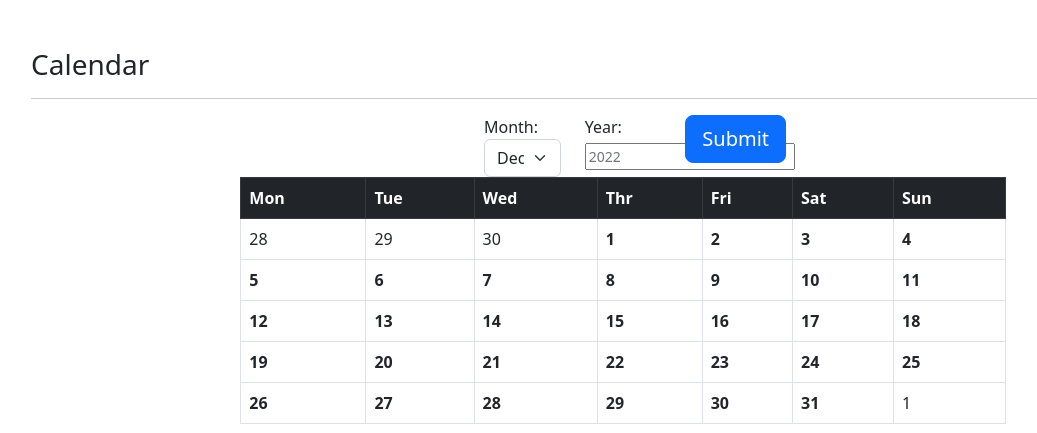
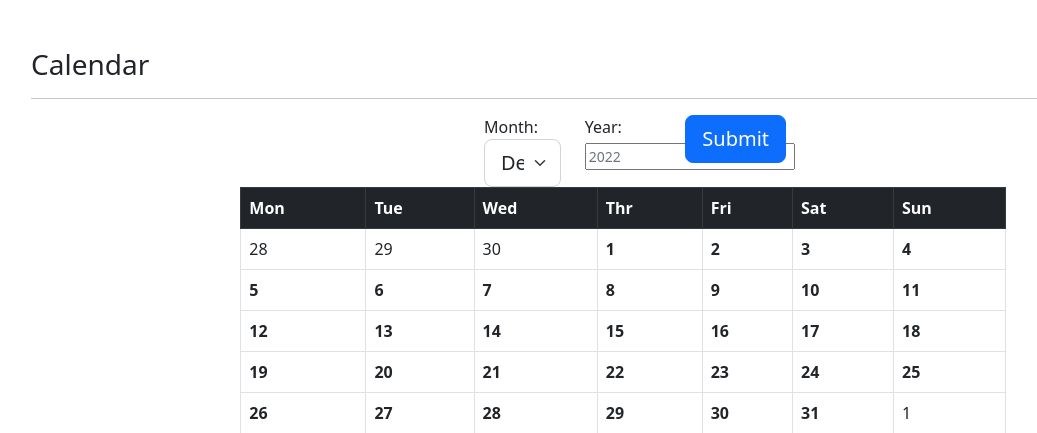
Before and after one commit to rysiekmirek/nocc-scheduler-app, a Django app: page /calendar/ in a window 1280 px wide. Shown: the part 94-527 px from the top of the page, without its empty margins (17-1054 px from the left). Run offline with Django 4.2, Linux system fonts and the light colour scheme; data that the repository does not hold is empty.

Commit message:
larger select

```diff
--- a/templates/calendar.html
+++ b/templates/calendar.html
@@ -6,7 +6,7 @@
         {% csrf_token %}
         <div class="col-1">
             <label for="month">Month:</label>
-            <select class="form-select" id="month" name="month" value="{{ month }}">
+            <select class="form-select form-select-lg" id="month" name="month" value="{{ month }}">
                 <option value="01" {% if month == 1 %} selected{% endif %}>
                     January
                 </option>
```
